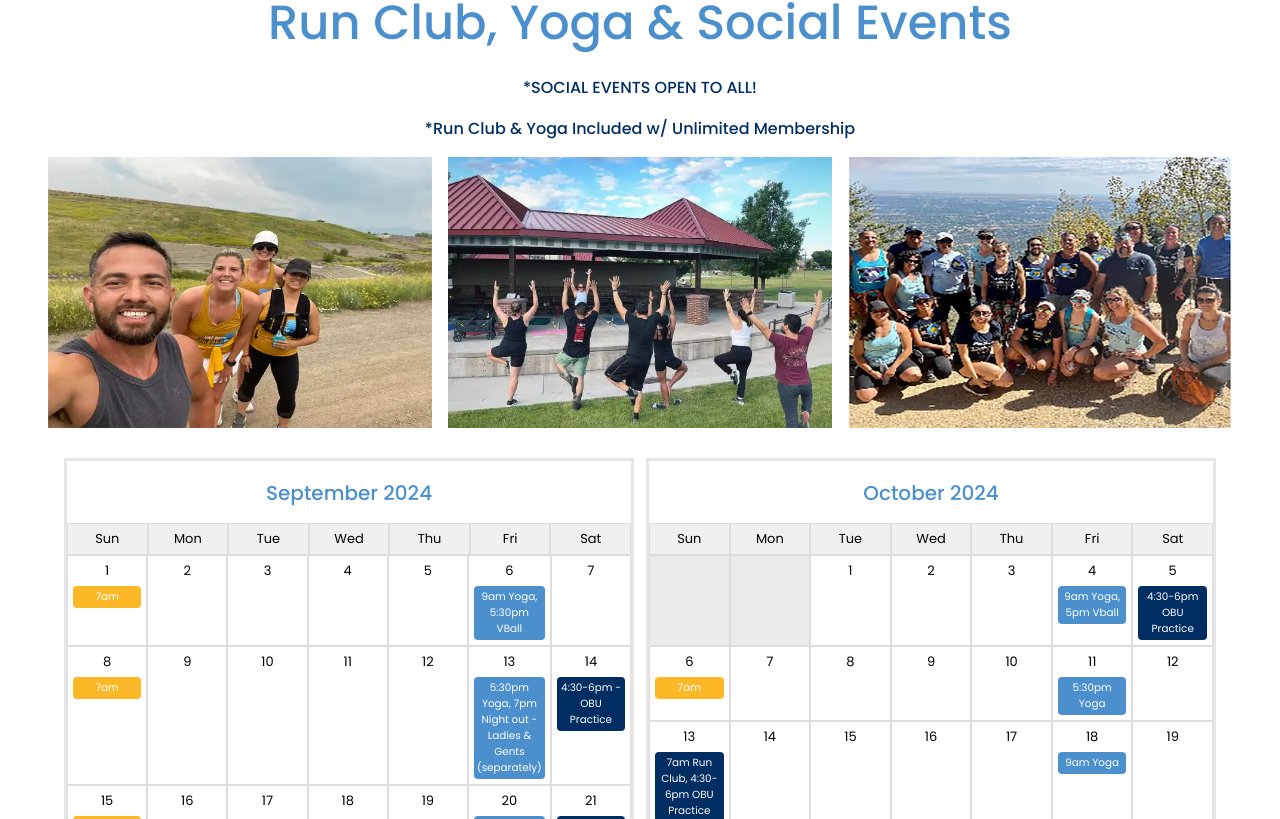
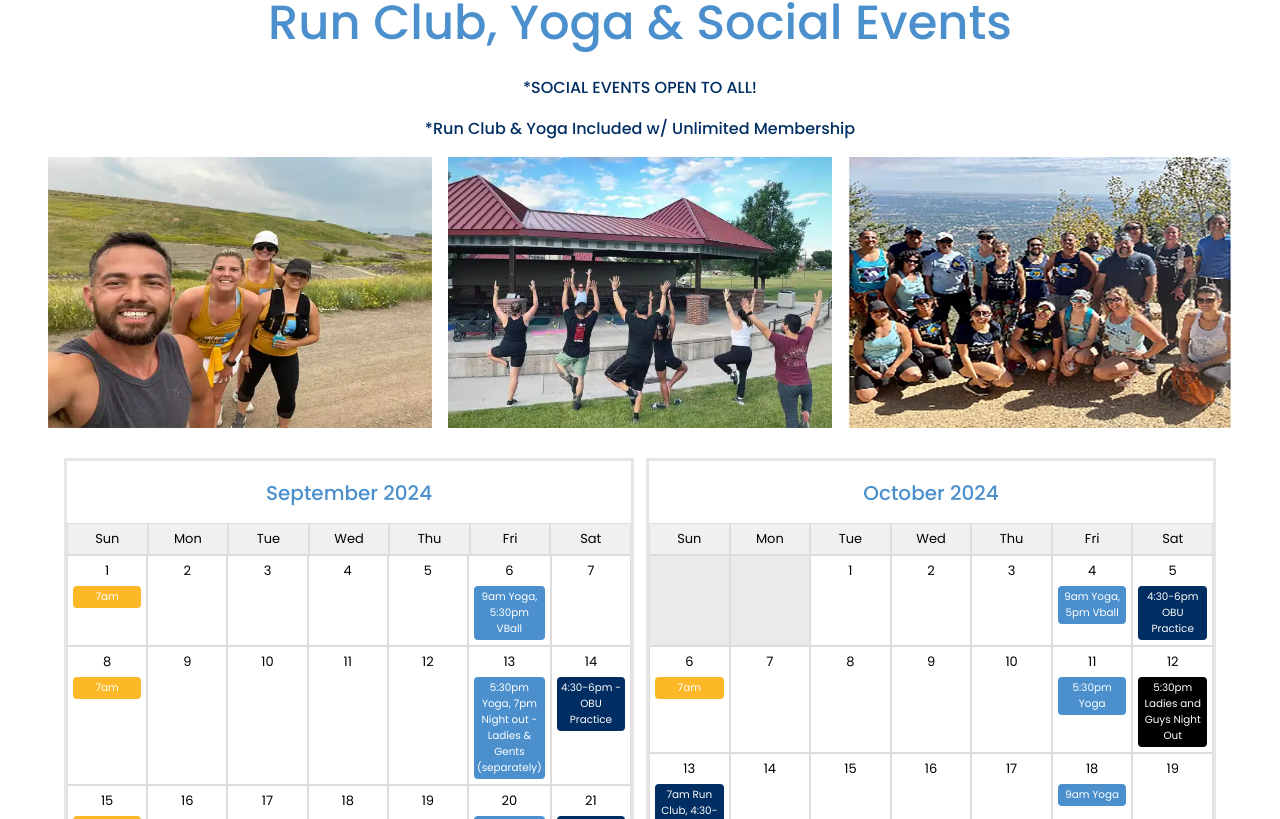
Before and after one commit to jpeazy22/onebody, a React (Create React App) app: page / in a window 1280 px wide. Shown: the part 4113-4932 px from the top of the page. Built offline with nearby package versions, Linux system fonts and the light colour scheme.

Commit message:
updated photo and event calendar

```diff
--- a/src/App.css
+++ b/src/App.css
@@ -513,7 +513,7 @@ section.eventCalendar {
 .address span {
     display: inline-block;
     vertical-align: top;
-    width: 25%;
+    width: 20%;
     font-size: 10px;
 }
 .address span.sept {
--- a/src/App.js
+++ b/src/App.js
@@ -25,7 +25,7 @@ import connectText from './assets/headerText/connectText.png';
 // Fitness Program Image Imports
 import fit1 from './assets/monthlyMember.png';
 import fit2 from './assets/nextLevel.webp';
-import fit3 from './assets/personalTraining.webp';
+import fit3 from './assets/personaltrainingGabe.png';
 import box1 from './assets/circle1.png';
 import box2 from './assets/circle2.png';
 import box3 from './assets/circle3.png';
@@ -334,6 +334,7 @@ const Fitness = () => {
         "5": [{ activity: "4:30-6pm OBU Practice", location: "OBU Practice" }],
         "6": [{ activity: "7am", location: "Run Club" }],
         "11": [{ activity: "5:30pm Yoga", location: "Yoga" }],
+        "12": [{ activity: "5:30pm Ladies and Guys Night Out", location: "Night Out"}],
         "13": [{ activity: "7am Run Club, 4:30-6pm OBU Practice", location: "OBU Practice" }],
         "18": [{ activity: "9am Yoga", location: "Yoga" }],
         "20": [{ activity: "7am", location: "Run Club" }],
@@ -347,7 +348,8 @@ const Fitness = () => {
         "Run Club": "#fdb827",
         "Yoga": "#4b90cd",
         "Vball": "#4b90cd",
-        "OBU Practice": "#002d62"
+        "OBU Practice": "#002d62",
+        "Night Out": "#000000",
     };
 
     const sept = {
@@ -534,6 +536,7 @@ const Fitness = () => {
                             <span><a href="https://maps.app.goo.gl/Jd5vehbUSzeUxq846" target="_blank">4801 W. 92nd Ave.<br />Westminster, CO 80031</a></span>
                             <span><a href="https://maps.app.goo.gl/SLwP8WfiyPqT4UNr9" target="_blank">Clear Creek <br />Valley Park</a></span>
                             <span>TBD - Check app<br />for location</span>
+                            <span>TBD - Check app<br />for location</span>
                         </div>
                     </div>
 
```
Also changed, not shown: src/assets/personaltrainingGabe.png (added).
